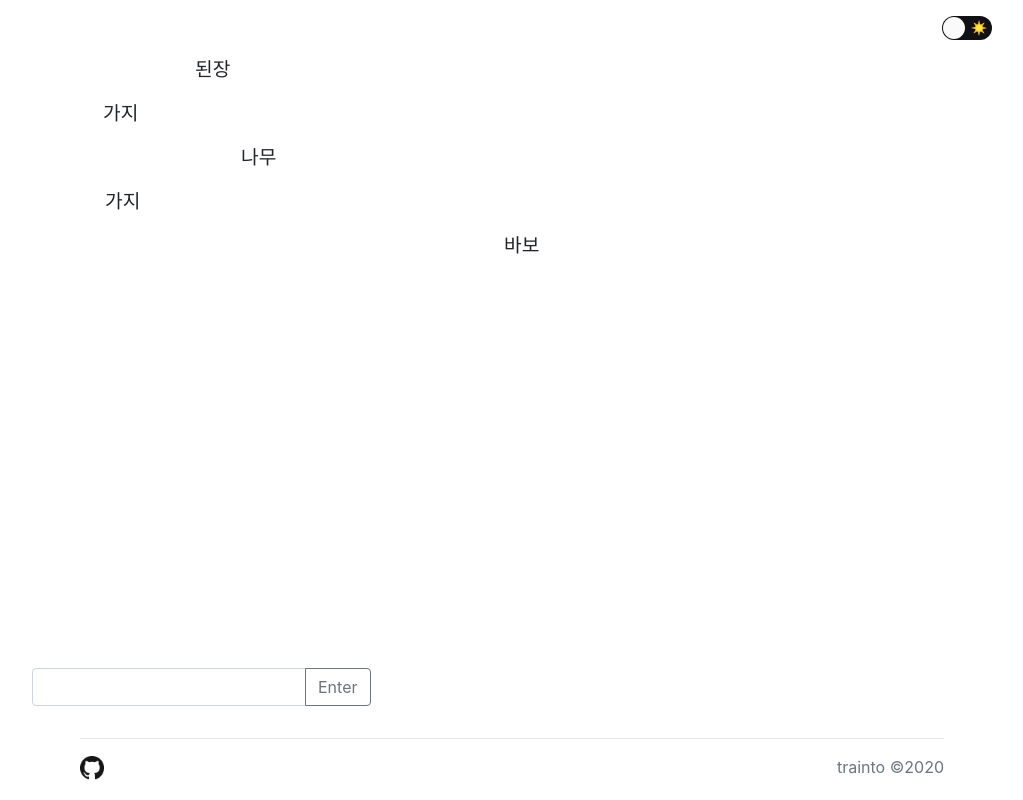
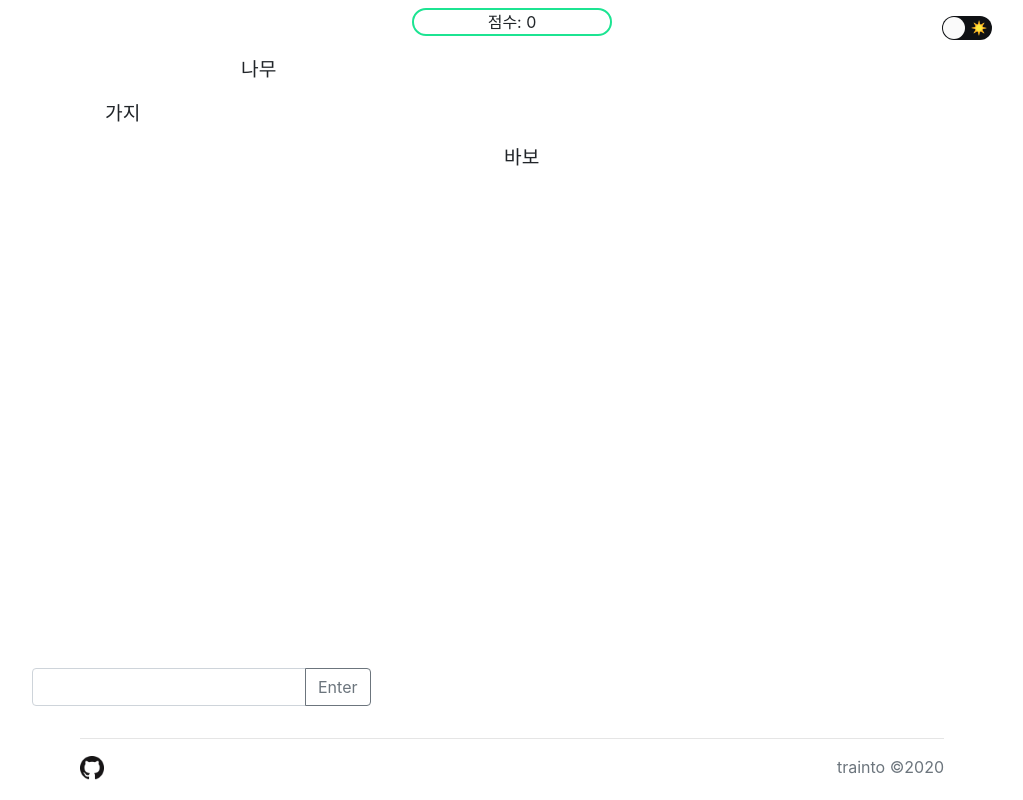
Before and after one commit to trainto/venice, a React (Create React App) app: page / in a window 1280 px wide. Shown: the whole page, without its empty margins (128-1151 px from the left). Built offline with nearby package versions, Linux system fonts and the light colour scheme.

Commit message:
Score board on top of the screen

```diff
--- a/src/App.css
+++ b/src/App.css
@@ -14,3 +14,11 @@ body,
 .dark hr {
   background-color: rgba(255, 255, 255, 0.3);
 }
+
+.dark .border-theme {
+  border: 2px solid #e31b6d !important;
+}
+
+.light .border-theme {
+  border: 2px solid #1ce492 !important;
+}
--- a/src/components/game/index.tsx
+++ b/src/components/game/index.tsx
@@ -3,6 +3,7 @@ import { useInterval } from '../../lib/custom-hooks';
 import { doInterval, Word, checkHit } from '../../lib/game-engine';
 import WordRainDrop from './word-raindrop';
 import Input from './input';
+import ScoreBorad from './score-board';
 
 const Game = React.memo(() => {
   const [words, setWords] = useState<Word[]>([]);
@@ -32,6 +33,7 @@ const Game = React.memo(() => {
     const result = checkHit(words, input);
     if (result) {
       if (scoreRef.current !== null) {
+        // TODO: Need score policy
         scoreRef.current = scoreRef.current + 10;
       }
       setWords(result);
@@ -40,6 +42,8 @@ const Game = React.memo(() => {
 
   return (
     <div className="h-100 position-relative" ref={heightDivRef}>
+      <ScoreBorad score={scoreRef.current} />
+
       {words.map((word, i) => (
         <WordRainDrop key={i} {...word} />
       ))}
--- /dev/null
+++ b/src/components/game/score-board.tsx
@@ -0,0 +1,14 @@
+import React from 'react';
+
+const ScoreBorad = React.memo(({ score }: { score: number }) => {
+  return (
+    <div
+      className="position-fixed mt-2 text-center rounded-pill border-theme"
+      style={{ width: 200, top: 0, left: '50%', marginLeft: -100 }}
+    >
+      점수: {score}
+    </div>
+  );
+});
+
+export default ScoreBorad;
```
